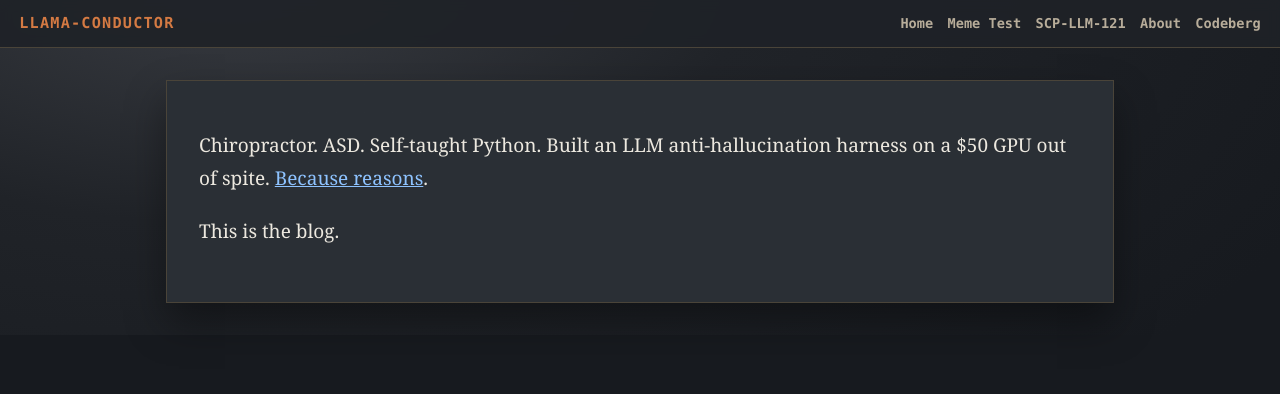
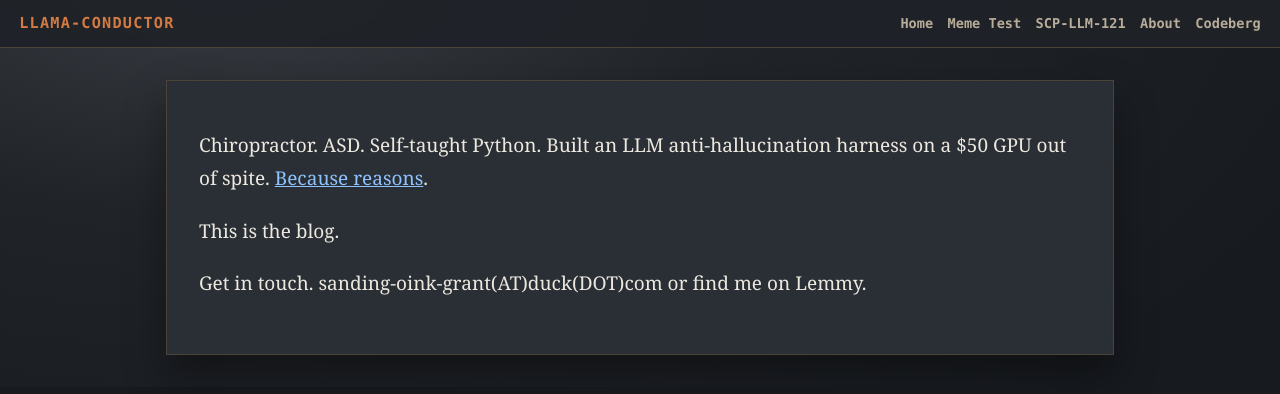
Before and after one commit to BobbyLLM/llama-conductor, a Jekyll site: the page built from about.md, in a window 1280 px wide. Shown: the top 394 px of the page. Built offline with Jekyll 4.4.1, drawn with Linux system fonts in a browser that asks for light colours.

Commit message:
About: add contact line and Lemmy mention

```diff
--- a/about.md
+++ b/about.md
@@ -7,3 +7,6 @@ permalink: /about/
 Chiropractor. ASD. Self-taught Python. Built an LLM anti-hallucination harness on a $50 GPU out of spite. [Because reasons](https://github.com/BobbyLLM/llama-conductor/blob/main/DESIGN.md).
 
 This is the blog.
+
+Get in touch.
+sanding-oink-grant(AT)duck(DOT)com or find me on Lemmy.
```
